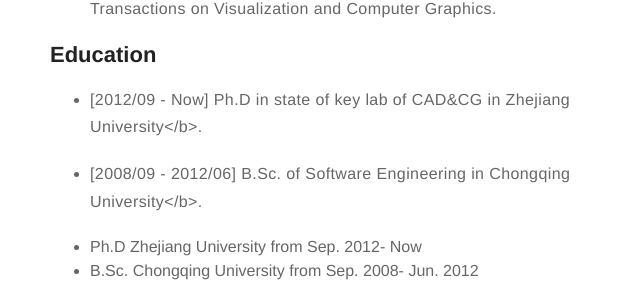
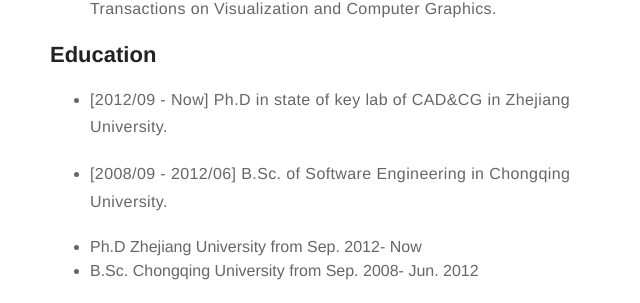
Before and after one commit to catherineytw/YutongWang, a Jekyll site: the page built from about.md, in a window 1280 px wide and 900 px high, scrolled down 692 px. Shown: the part 169-472 px from the top of the window, without its empty margins (310-950 px from the left). Built offline with Jekyll 4.4.1, drawn with Linux system fonts in a browser that asks for light colours.

```diff
--- a/about.md
+++ b/about.md
@@ -20,10 +20,10 @@ layout: page
 <h2>Education</h2>
 <ul>
 	<li>
-	<p><b>[2012/09 - Now]</b> Ph.D in state of key lab of CAD&CG in Zhejiang University</b>.</p>
+	<p><b>[2012/09 - Now]</b> Ph.D in state of key lab of CAD&CG in Zhejiang University.</p>
 	</li>
 	<li>
-	<p><b>[2008/09 - 2012/06]</b> B.Sc. of Software Engineering in Chongqing University</b>.</p>
+	<p><b>[2008/09 - 2012/06]</b> B.Sc. of Software Engineering in Chongqing University.</p>
 	</li>
 
 	<li>Ph.D Zhejiang University from Sep. 2012- Now</li>
```
